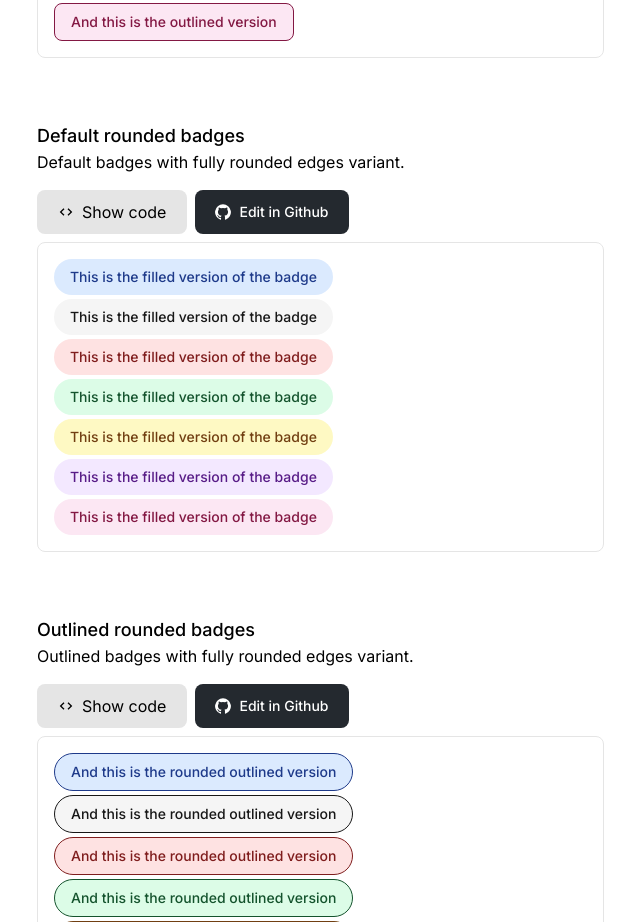
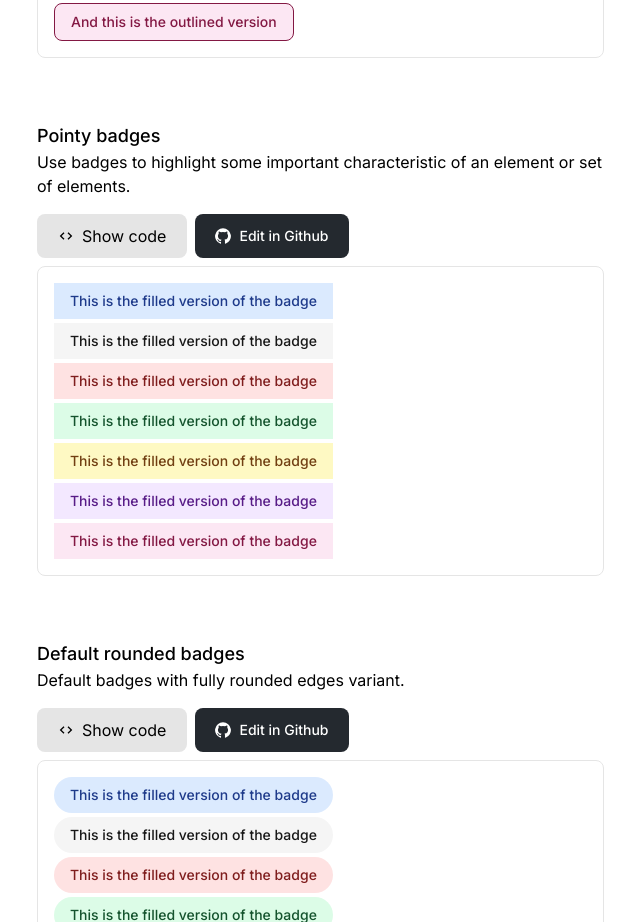
Before and after one commit to juanigarciadev/BlossomUI, a React (Vite) app: page /docs/components/badges in a window 1280 px wide. Shown: the part 920-1842 px from the top of the page, without its empty margins (420-1060 px from the left). Built offline with nearby package versions, Linux system fonts and the light colour scheme.

Commit message:
Add: Pointy badges

```diff
--- a/src/components/Docs/ComponentsDoc/Badges/BadgesDocumentation.jsx
+++ b/src/components/Docs/ComponentsDoc/Badges/BadgesDocumentation.jsx
@@ -7,6 +7,7 @@ import OutlinedRoundedBadges from './OutlinedRounded'
 import { BiChevronDown } from 'react-icons/bi'
 import DocNav from '../../DocNav'
 import Footer from '../../../Footer/Footer'
+import PointyBadges from './Pointy'
 
 const BadgesDocumentation = () => {
     const [docNav, setDocNav] = useState(false)
@@ -26,6 +27,7 @@ const BadgesDocumentation = () => {
                 <div className='flex flex-col pb-16 gap-16'>
                     <DefaultBadges />
                     <OutlinedBadges />
+                    <PointyBadges />
                     <DefaultRoundedBadges />
                     <OutlinedRoundedBadges />
                 </div>
--- /dev/null
+++ b/src/components/Docs/ComponentsDoc/Badges/Pointy.jsx
@@ -0,0 +1,55 @@
+import React, { useState } from 'react'
+import { CodeBlock } from '../../../CodeBlock/CodeBlock'
+import { BiCode } from 'react-icons/bi'
+import EditInGithub from '../../../EditInGithub/EditInGithub'
+import { DarkPointy, DefaultPointy, GreenPointy, PinkPointy, PurplePointy, RedPointy, YellowPointy } from '../../../UI/Badges/Normal/Pointy'
+
+const PointyBadges = () => {
+
+    const [showCode, setShowCode] = useState(false)
+
+    const pointyBadges = "<span className='flex items-center font-medium h-fit w-fit text-sm px-4 py-2 bg-blue-100 text-blue-900 cursor-default dark:bg-blue-900 dark:text-blue-300'>This is the filled version of the badge</span>\n<span className='flex items-center font-medium h-fit w-fit text-sm px-4 py-2 bg-neutral-100 text-neutral-900 cursor-default dark:bg-neutral-700 dark:text-neutral-300'>This is the filled version of the badge</span>\n<span className='flex items-center font-medium h-fit w-fit text-sm px-4 py-2 bg-red-100 text-red-900 cursor-default dark:bg-red-900 dark:text-red-300'>This is the filled version of the badge</span>\n<span className='flex items-center font-medium h-fit w-fit text-sm px-4 py-2 bg-green-100 text-green-900 cursor-default dark:bg-green-900 dark:text-green-300'>This is the filled version of the badge</span>\n<span className='flex items-center font-medium h-fit w-fit text-sm px-4 py-2 bg-yellow-100 text-yellow-900 cursor-default dark:bg-yellow-900 dark:text-yellow-300'>This is the filled version of the badge</span>\n<span className='flex items-center font-medium h-fit w-fit text-sm px-4 py-2 bg-purple-100 text-purple-900 cursor-default dark:bg-purple-900 dark:text-purple-300'>This is the filled version of the badge</span>\n<span className='flex items-center font-medium h-fit w-fit text-sm px-4 py-2 bg-pink-100 text-pink-900 cursor-default dark:bg-pink-900 dark:text-pink-300'>This is the filled version of the badge</span>"
+
+    return (
+        <article>
+            <div className='pb-4'>
+                <h3 className='text-lg font-medium'>Pointy badges</h3>
+                <p className='dark:text-neutral-300'>Use badges to highlight some important characteristic of an element or set of elements.</p>
+            </div>
+            <div className='flex pb-2 gap-2 select-none lg:flex-col'>
+                <div className='flex items-center bg-neutral-200 p-[5px] rounded-lg dark:bg-neutral-800 lg:w-full'>
+                    <span className={showCode ? 'flex items-center gap-2 px-4 py-1 rounded-lg cursor-pointer bg-neutral-400 dark:bg-neutral-900 lg:w-full lg:justify-center' : 'flex items-center gap-2 px-4 py-1 rounded-lg cursor-pointer hover:bg-neutral-400 dark:hover:bg-neutral-900 lg:w-full lg:justify-center'} onClick={() => setShowCode(!showCode)}><BiCode />Show code</span>
+                </div>
+                <EditInGithub url={'https://github.com/juanigarciadev/BlossomUI/blob/main/src/components/UI/Badges/Normal/Default.jsx'} />
+            </div>
+            <div className='flex flex-col'>
+                {showCode ?
+                    <div>
+                        <section className='flex flex-wrap rounded-lg gap-1 p-4 bg-white border border-neutral-200 w-full dark:bg-[#222222] dark:border-neutral-700'>
+                            <DefaultPointy />
+                            <DarkPointy />
+                            <RedPointy />
+                            <GreenPointy />
+                            <YellowPointy />
+                            <PurplePointy />
+                            <PinkPointy />
+                        </section>
+                        <CodeBlock name={"Default"} code={pointyBadges} language={"javascript"} />
+                    </div>
+                    :
+                    <section className='flex flex-wrap rounded-lg gap-1 p-4 bg-white border border-neutral-200 w-full dark:bg-[#222222] dark:border-neutral-700'>
+                        <DefaultPointy />
+                        <DarkPointy />
+                        <RedPointy />
+                        <GreenPointy />
+                        <YellowPointy />
+                        <PurplePointy />
+                        <PinkPointy />
+                    </section>}
+
+            </div>
+        </article>
+    )
+}
+
+export default PointyBadges
--- a/src/components/UI/Badges/Normal/Default.jsx
+++ b/src/components/UI/Badges/Normal/Default.jsx
@@ -1,5 +1,3 @@
-import React from 'react'
-
 export const Default = () => {
     return (
         <span className='flex items-center font-medium h-fit w-fit text-sm px-4 py-2 bg-blue-100 text-blue-900 rounded-lg cursor-default dark:bg-blue-900 dark:text-blue-300'>This is the filled version of the badge</span >
--- /dev/null
+++ b/src/components/UI/Badges/Normal/Pointy.jsx
@@ -0,0 +1,41 @@
+export const DefaultPointy = () => {
+    return (
+        <span className='flex items-center font-medium h-fit w-fit text-sm px-4 py-2 bg-blue-100 text-blue-900 cursor-default dark:bg-blue-900 dark:text-blue-300'>This is the filled version of the badge</span >
+    )
+}
+
+export const DarkPointy = () => {
+    return (
+        <span className='flex items-center font-medium h-fit w-fit text-sm px-4 py-2 bg-neutral-100 text-neutral-900 cursor-default dark:bg-neutral-700 dark:text-neutral-300'>This is the filled version of the badge</span >
+    )
+}
+
+export const RedPointy = () => {
+    return (
+        <span className='flex items-center font-medium h-fit w-fit text-sm px-4 py-2 bg-red-100 text-red-900 cursor-default dark:bg-red-900 dark:text-red-300'>This is the filled version of the badge</span >
+    )
+}
+
+export const GreenPointy = () => {
+    return (
+        <span className='flex items-center font-medium h-fit w-fit text-sm px-4 py-2 bg-green-100 text-green-900 cursor-default dark:bg-green-900 dark:text-green-300'>This is the filled version of the badge</span >
+    )
+}
+
+export const YellowPointy = () => {
+    return (
+        <span className='flex items-center font-medium h-fit w-fit text-sm px-4 py-2 bg-yellow-100 text-yellow-900 cursor-default dark:bg-yellow-900 dark:text-yellow-300'>This is the filled version of the badge</span >
+    )
+}
+
+export const PurplePointy = () => {
+    return (
+        <span className='flex items-center font-medium h-fit w-fit text-sm px-4 py-2 bg-purple-100 text-purple-900 cursor-default dark:bg-purple-900 dark:text-purple-300'>This is the filled version of the badge</span >
+    )
+}
+
+export const PinkPointy = () => {
+    return (
+        <span className='flex items-center font-medium h-fit w-fit text-sm px-4 py-2 bg-pink-100 text-pink-900 cursor-default dark:bg-pink-900 dark:text-pink-300'>This is the filled version of the badge</span >
+    )
+}
```
